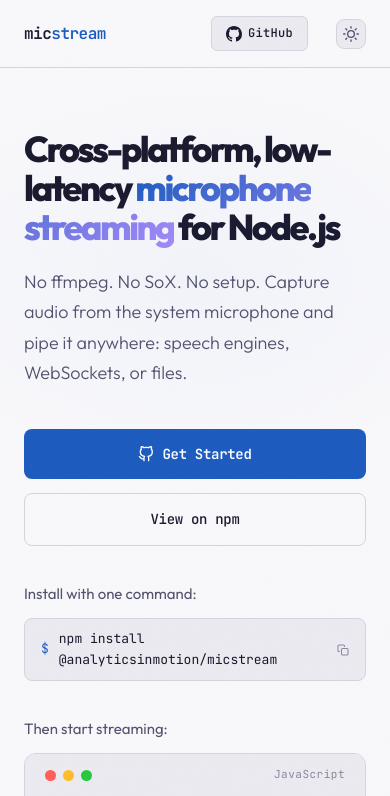
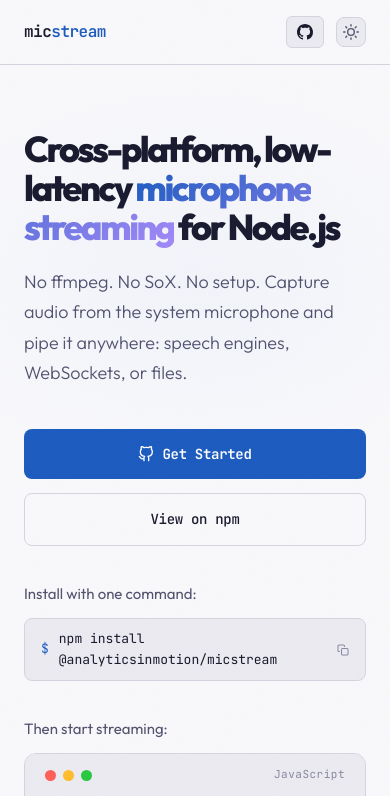
Before and after one commit to analyticsinmotion/decibri, a website: page docs/index.html in a window 390 px wide. Shown: the top 796 px of the page. Drawn offline with Linux system fonts and the light colour scheme.

Commit message:
style: improve responsive design for navigation links and enhance GitHub button visibility

```diff
--- a/docs/index.html
+++ b/docs/index.html
@@ -953,7 +953,10 @@
     /* ── Responsive ── */
     @media (max-width: 640px) {
       .hero { padding: 130px 0 70px; }
+      .nav-links { gap: 12px; }
       .nav-links a:not(.nav-cta) { display: none; }
+      .nav-links .nav-cta .nav-cta-label { display: none; }
+      .nav-links .nav-cta { padding: 7px 10px; }
       .theme-toggle { width: 30px; height: 30px; }
       .cta-group { flex-direction: column; align-items: flex-start; }
       .btn-primary, .btn-secondary { width: 100%; justify-content: center; }
@@ -984,7 +987,7 @@
         <a href="#features">Features</a>
         <a href="#compare">Compare</a>
         <a href="#platforms">Platforms</a>
-        <a href="https://github.com/analyticsinmotion/micstream" class="nav-cta" target="_blank" rel="noopener"><svg width="16" height="16" viewBox="0 0 16 16" fill="currentColor"><path d="M8 0C3.58 0 0 3.58 0 8c0 3.54 2.29 6.53 5.47 7.59.4.07.55-.17.55-.38 0-.19-.01-.82-.01-1.49-2.01.37-2.53-.49-2.69-.94-.09-.23-.48-.94-.82-1.13-.28-.15-.68-.52-.01-.53.63-.01 1.08.58 1.23.82.72 1.21 1.87.87 2.33.66.07-.52.28-.87.51-1.07-1.78-.2-3.64-.89-3.64-3.95 0-.87.31-1.59.82-2.15-.08-.2-.36-1.02.08-2.12 0 0 .67-.21 2.2.82.64-.18 1.32-.27 2-.27.68 0 1.36.09 2 .27 1.53-1.04 2.2-.82 2.2-.82.44 1.1.16 1.92.08 2.12.51.56.82 1.27.82 2.15 0 3.07-1.87 3.75-3.65 3.95.29.25.54.73.54 1.48 0 1.07-.01 1.93-.01 2.2 0 .21.15.46.55.38A8.013 8.013 0 0016 8c0-4.42-3.58-8-8-8z"/></svg>GitHub</a>
+        <a href="https://github.com/analyticsinmotion/micstream" class="nav-cta" target="_blank" rel="noopener"><svg width="16" height="16" viewBox="0 0 16 16" fill="currentColor"><path d="M8 0C3.58 0 0 3.58 0 8c0 3.54 2.29 6.53 5.47 7.59.4.07.55-.17.55-.38 0-.19-.01-.82-.01-1.49-2.01.37-2.53-.49-2.69-.94-.09-.23-.48-.94-.82-1.13-.28-.15-.68-.52-.01-.53.63-.01 1.08.58 1.23.82.72 1.21 1.87.87 2.33.66.07-.52.28-.87.51-1.07-1.78-.2-3.64-.89-3.64-3.95 0-.87.31-1.59.82-2.15-.08-.2-.36-1.02.08-2.12 0 0 .67-.21 2.2.82.64-.18 1.32-.27 2-.27.68 0 1.36.09 2 .27 1.53-1.04 2.2-.82 2.2-.82.44 1.1.16 1.92.08 2.12.51.56.82 1.27.82 2.15 0 3.07-1.87 3.75-3.65 3.95.29.25.54.73.54 1.48 0 1.07-.01 1.93-.01 2.2 0 .21.15.46.55.38A8.013 8.013 0 0016 8c0-4.42-3.58-8-8-8z"/></svg><span class="nav-cta-label">GitHub</span></a>
         <button class="theme-toggle" onclick="toggleTheme()" aria-label="Toggle light/dark theme" title="Toggle theme">
           <svg class="icon-moon" viewBox="0 0 24 24" fill="none" stroke="currentColor" stroke-width="2" stroke-linecap="round" stroke-linejoin="round"><path d="M21 12.79A9 9 0 1 1 11.21 3 7 7 0 0 0 21 12.79z"/></svg>
           <svg class="icon-sun" viewBox="0 0 24 24" fill="none" stroke="currentColor" stroke-width="2" stroke-linecap="round" stroke-linejoin="round"><circle cx="12" cy="12" r="5"/><line x1="12" y1="1" x2="12" y2="3"/><line x1="12" y1="21" x2="12" y2="23"/><line x1="4.22" y1="4.22" x2="5.64" y2="5.64"/><line x1="18.36" y1="18.36" x2="19.78" y2="19.78"/><line x1="1" y1="12" x2="3" y2="12"/><line x1="21" y1="12" x2="23" y2="12"/><line x1="4.22" y1="19.78" x2="5.64" y2="18.36"/><line x1="18.36" y1="5.64" x2="19.78" y2="4.22"/></svg>
```
